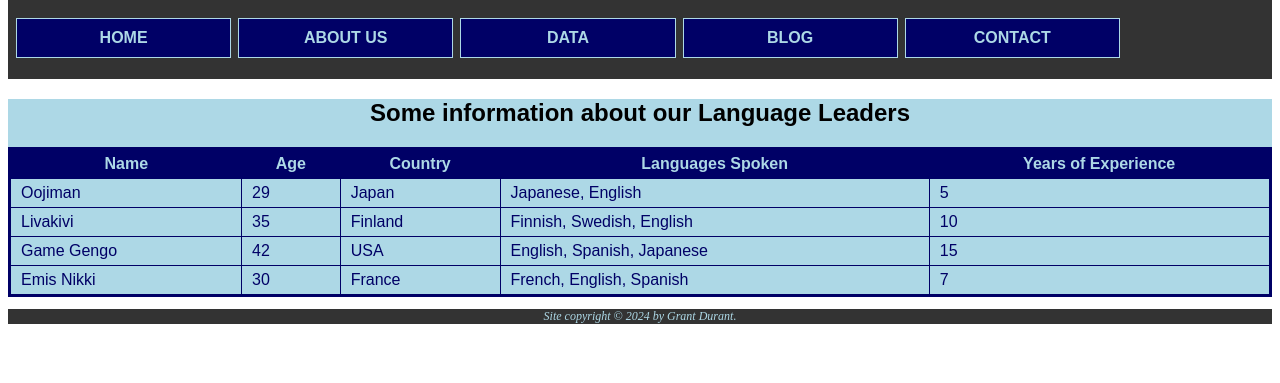
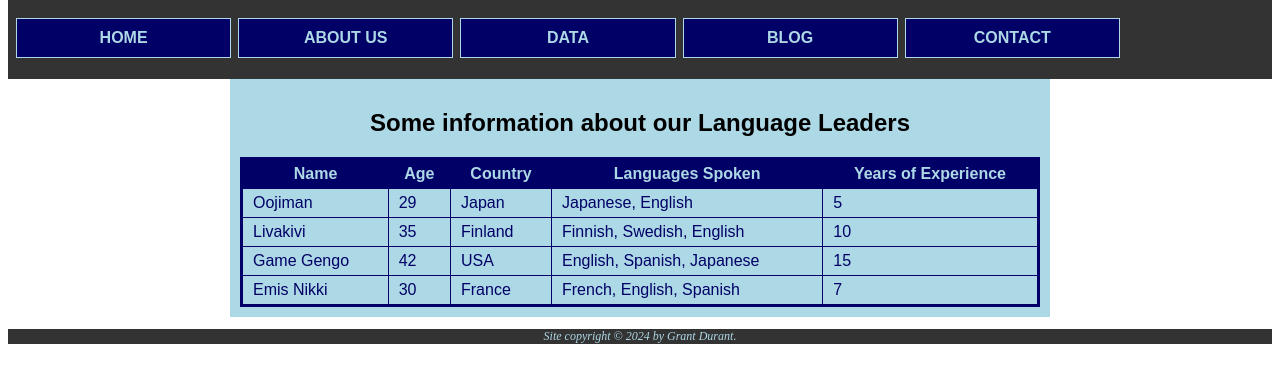
Before and after one commit to gdt0044/WebDesign416Repo, a plain HTML site: page pages/data.htm in a window 1280 px wide. Shown: the part 93-476 px from the top of the page. Drawn offline with Linux system fonts and the light colour scheme.

Commit message:
Style.css and data.htm

```diff
--- a/pages/data.htm
+++ b/pages/data.htm
@@ -16,6 +16,15 @@
             background-position: 0 5px; /* Positions the image to the left of the text, vertically centered */
             padding-left: 20px; /* Adjust this value based on the size of your marker image to prevent text overlap */
             margin-bottom: 10px; /* Adds some space between list items */
+        }
+
+        main{
+            width: 800px; /* Set the width of the main element */
+            margin: 0 auto; /* Center the main element on the page */
+            padding: 10px;
+            margin-left: auto;
+            margin-right: auto;
+            overflow-x: auto; /* Ensures scrollbar appears if the viewport width is less than 800px */
         }
 
         table {
--- a/style.css
+++ b/style.css
@@ -66,7 +66,7 @@ header h1, header h2, header h3 {
 }
 
 header h1 {
-    margin-top: 15px; /* Adjust this value as needed to center vertically */
+    margin-top: 15px; /* Center Vertically */
 }
 
 /* Style for main elements on both pages */
```
